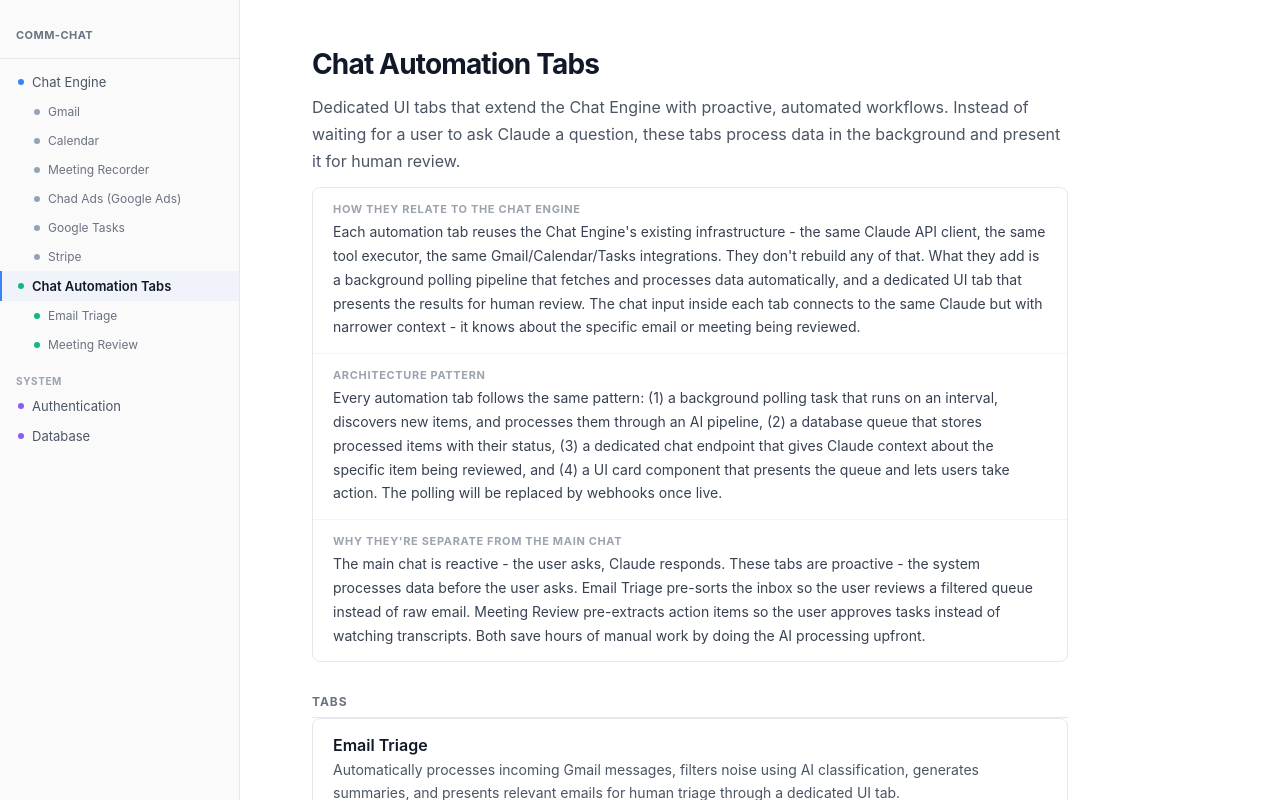
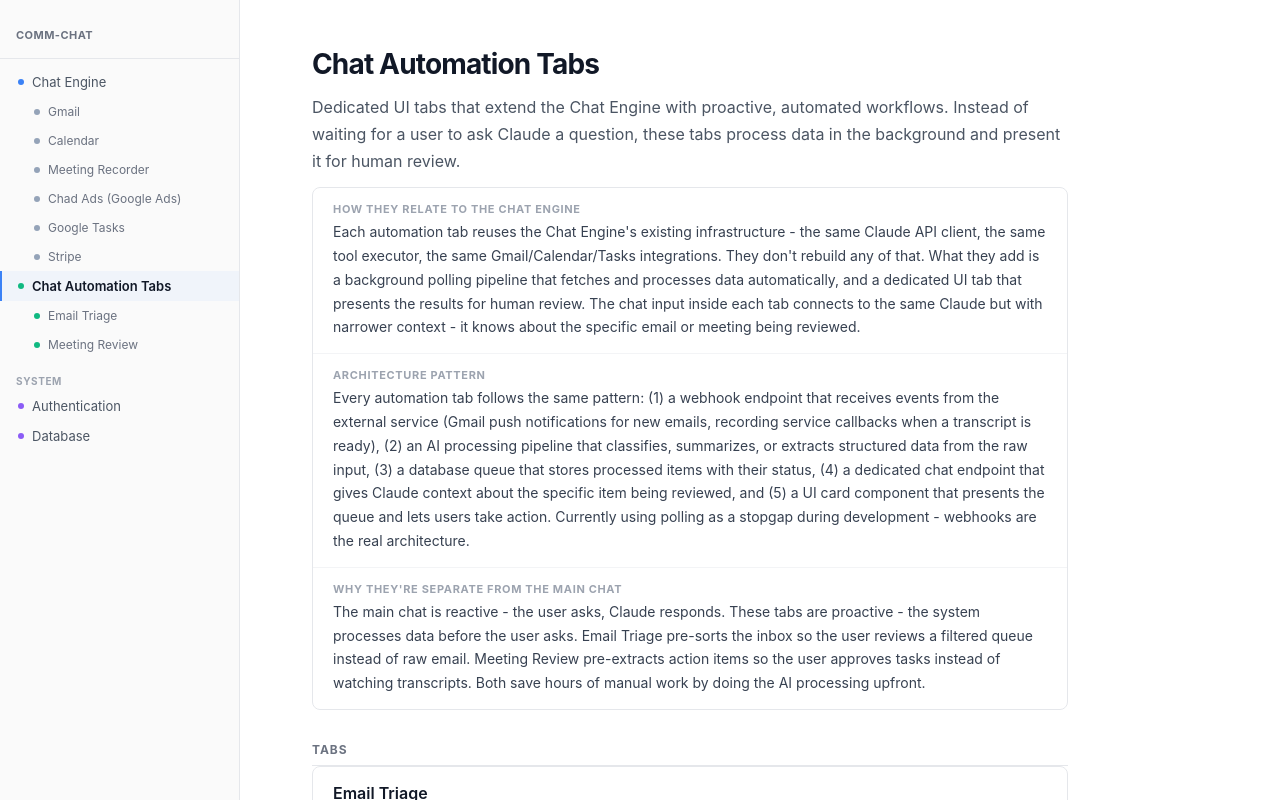
Before and after one commit to digitalwillads/logic-map, a React (Vite) app: page / in a window 1280 px wide. Both pictures are taken after a click on the link "Chat Automation Tabs". Built offline with nearby package versions, Linux system fonts and the light colour scheme.

Commit message:
fix: describe webhook architecture as the design, polling is just a dev stopgap

```diff
--- a/src/components/DocumentView.tsx
+++ b/src/components/DocumentView.tsx
@@ -174,7 +174,7 @@ function AutomationOverviewPage({
         <div className="context-row">
           <span className="context-label">Architecture pattern</span>
           <p>
-            Every automation tab follows the same pattern: (1) a background polling task that runs on an interval, discovers new items, and processes them through an AI pipeline, (2) a database queue that stores processed items with their status, (3) a dedicated chat endpoint that gives Claude context about the specific item being reviewed, and (4) a UI card component that presents the queue and lets users take action. The polling will be replaced by webhooks once live.
+            Every automation tab follows the same pattern: (1) a webhook endpoint that receives events from the external service (Gmail push notifications for new emails, recording service callbacks when a transcript is ready), (2) an AI processing pipeline that classifies, summarizes, or extracts structured data from the raw input, (3) a database queue that stores processed items with their status, (4) a dedicated chat endpoint that gives Claude context about the specific item being reviewed, and (5) a UI card component that presents the queue and lets users take action. Currently using polling as a stopgap during development - webhooks are the real architecture.
           </p>
         </div>
         <div className="context-row">
```
